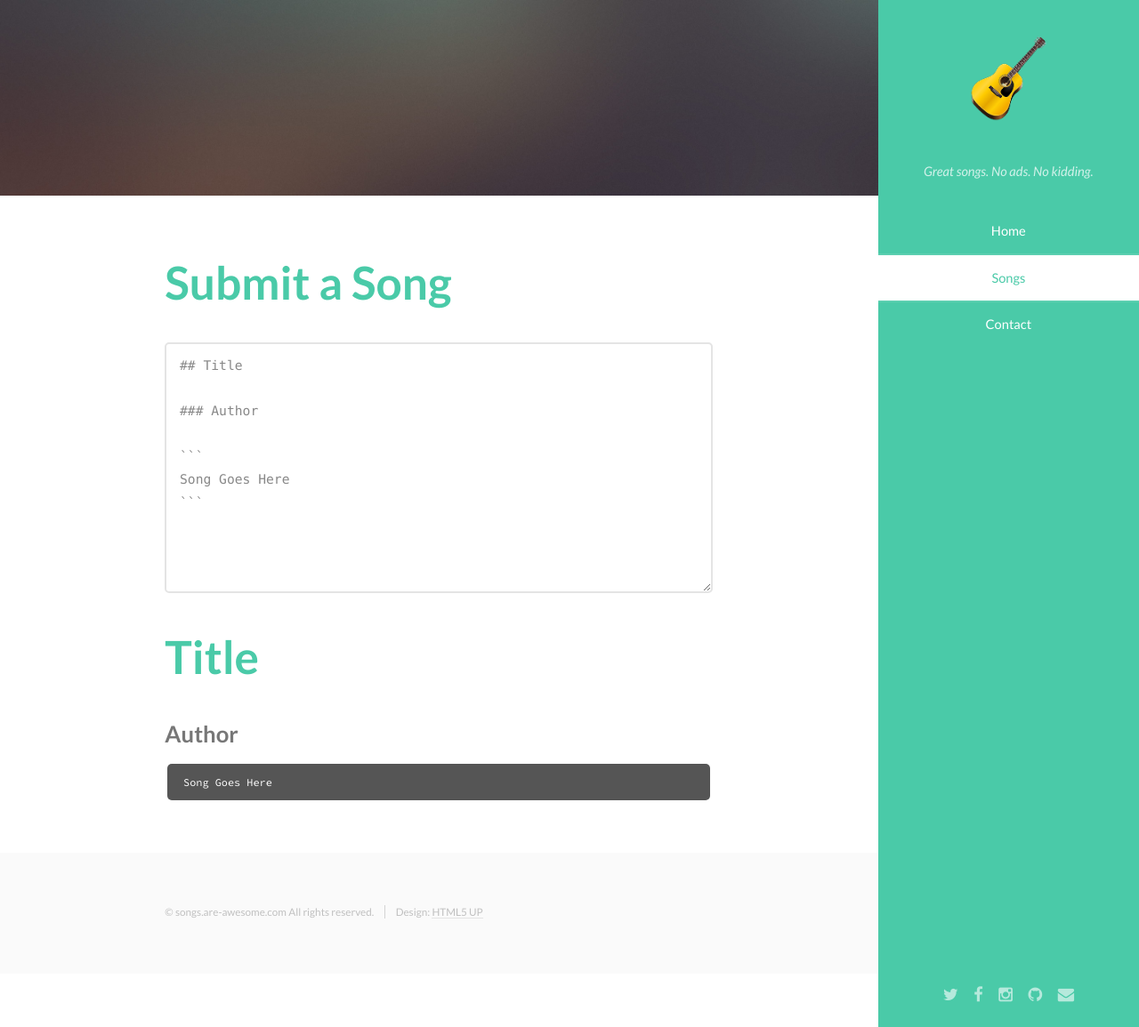
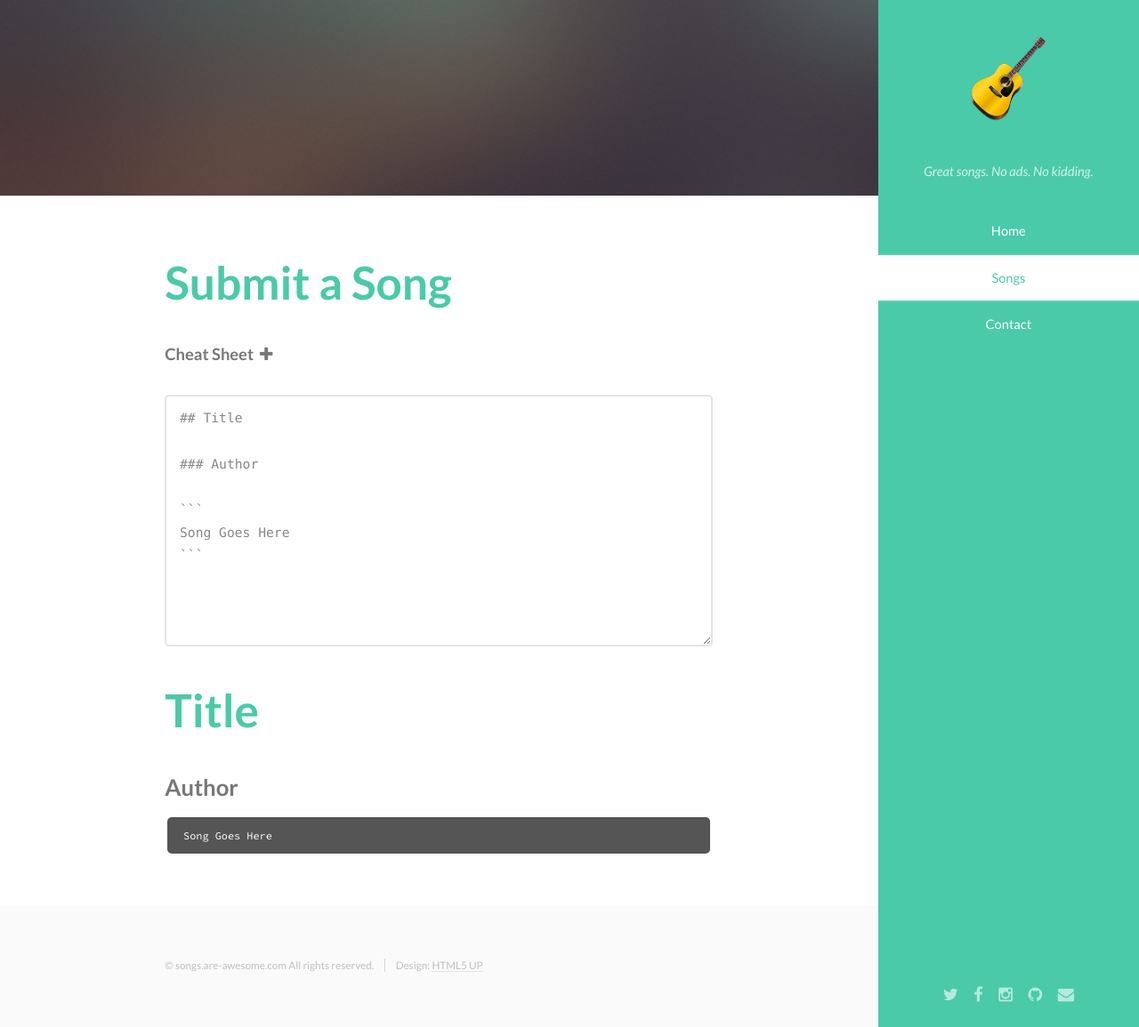
Before and after one commit to wabarr/guitars, a Jekyll site: the page built from sandbox.html, in a window 1280 px wide and 1155 px high. Shown: the whole window at 89% size. Built offline with Jekyll 4.4.1, drawn with Linux system fonts in a browser that asks for light colours.

Commit message:
add toggle cheat sheet and change indentation

```diff
--- a/_includes/songs.html
+++ b/_includes/songs.html
@@ -3,9 +3,9 @@
 		<div class="container">
 			<header class="major">
 				<h2>Songs</h2>
-				<ul>
+				<ul style="list-style-type: none;">
 					{% for post in site.posts %}
-						<li style="list-style-type: none;">
+						<li>
 								<a href="{{post.url}}">{{post.title}}</a>
 						</li>
 					{% endfor %}
--- a/sandbox.html
+++ b/sandbox.html
@@ -5,20 +5,41 @@
 
 <script src="{{site.base_url}}/assets/js/marked.js"></script>
 
-<div class="container">
+
+<section>
     <h2>Submit a Song</h2>
+    <div class="row uniform">
+      <div class="12u">
+        <h4><span id="cheatsheetlabel">Cheat Sheet</span>&nbsp;
+        <a href="#" id="togglecheatsheet" class="icon fa-plus"><span class="label">Help</span></a></h4>
+
+        <ul style="list-style-type: none; display:none;" id="helptext">
+          <li>Use markdown syntax (the ` ` `&nbsp;&nbsp;&nbsp;&nbsp; ` ` ` parts around the song itself are critical)</li>
+          <li>To add a chord at an exact spot in the lyrics, Use Shift + Click to insert a placeholder</li>
+        </ul>
+      </div>
+    </div>
+
     <form>
       <div class="row uniform">
         <div class="12u">
           <textarea id="rawmarkdown" rows=10 style="font-family:Consolas,Monaco,Lucida Console,Liberation Mono,DejaVu Sans Mono,Bitstream Vera Sans Mono,Courier New, monospace;">
           </textarea>
         </div>
+      </div>
     </form>
-</div>
+
     <div id="renderedcontent"></div>
+</section>
+
 <script>
+document.addEventListener("DOMContentLoaded", function(event) {
 
-  document.addEventListener("DOMContentLoaded", function(event) {
+  $("#togglecheatsheet").click(function(){
+    $("#togglecheatsheet").toggleClass("fa-minus fa-plus");
+    $("#helptext").toggle();
+
+  })
 
   function updateMarkdown() {
     var markdown = $('#rawmarkdown').val();
@@ -46,7 +77,7 @@
         this.value = [text.slice(0, newLineBeforePrevious), newString, text.slice(previousNewLine)].join('');
         text = null;
       }
-        else{
+      else {
         var newString = '';
         for(var i=1; i < lineLength; ++i){
             newString += ' ';
@@ -60,10 +91,7 @@
             text = null;
           }
         }
-
       }
     });
-
 });
-
 </script>
```
Also changed, not shown: other parts of sandbox.html (+12 -2 lines). Lines whose indentation alone changed are shown as unchanged.
